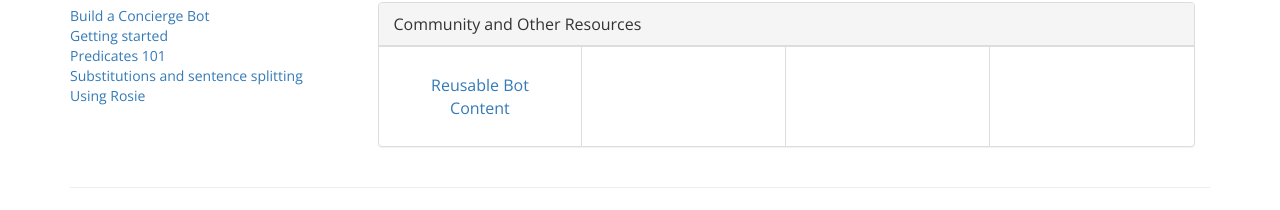
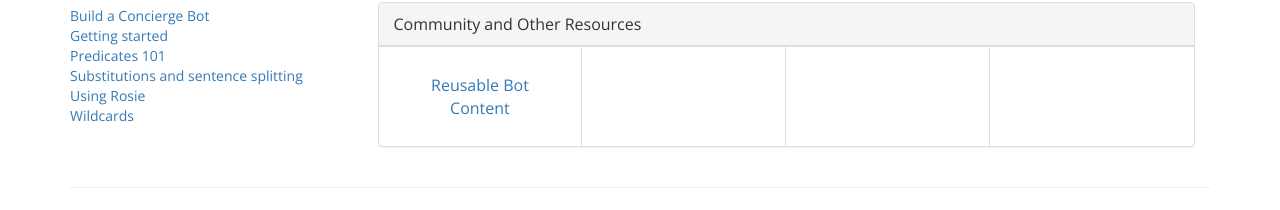
Before and after one commit to pandorabots/pandorabots.github.io, a Jekyll site: the page built from index.html, in a window 1280 px wide. Shown: the part 714-924 px from the top of the page. Built offline with Jekyll 4.4.1, drawn with Linux system fonts in a browser that asks for light colours.

Commit message:
Added layout and title

```diff
--- a/_tutorials/wildcards.md
+++ b/_tutorials/wildcards.md
@@ -1,3 +1,7 @@
+---
+layout: default
+title: Wildcards
+---
 
 # Wildcards in AIML
 
```
